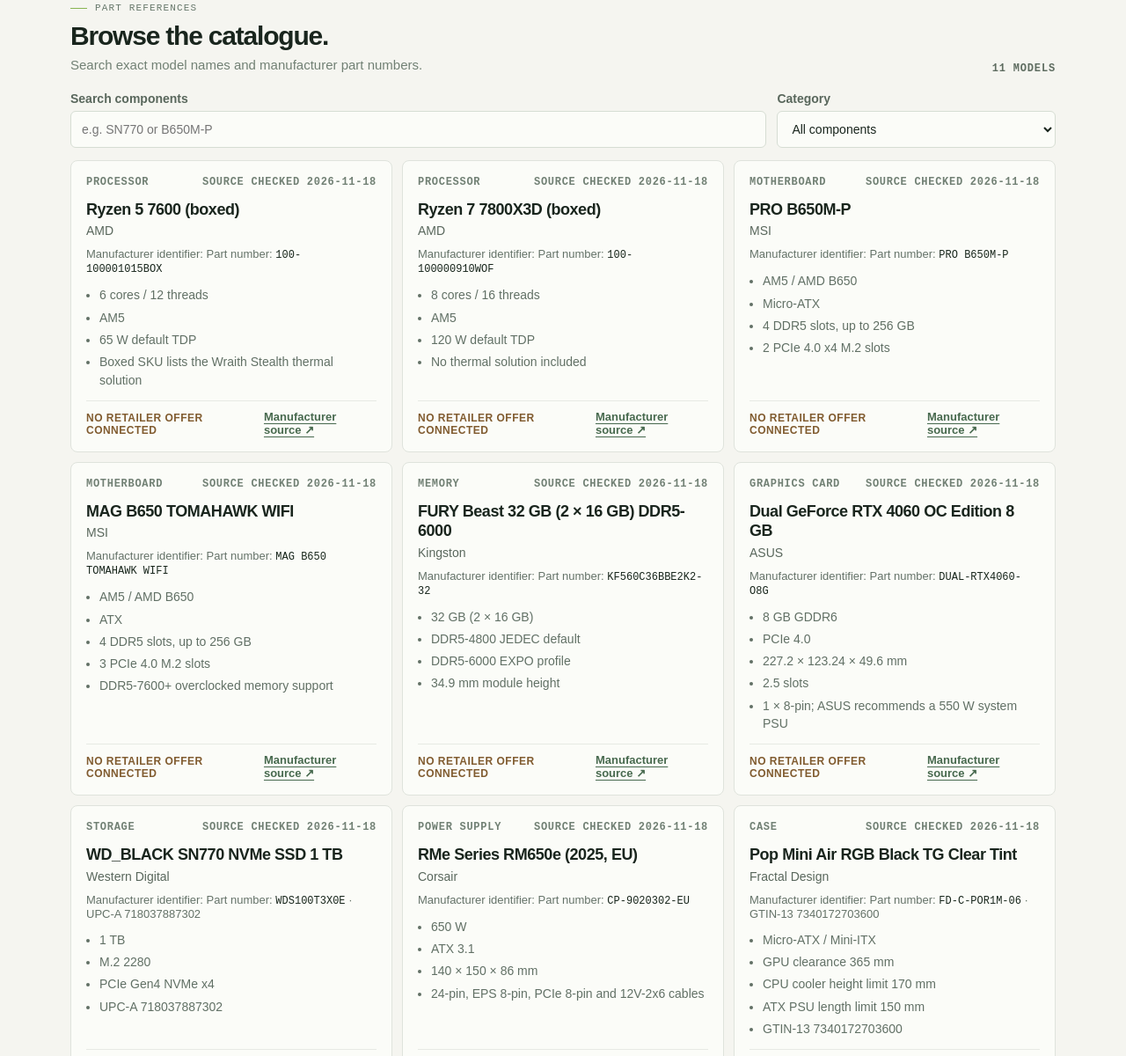
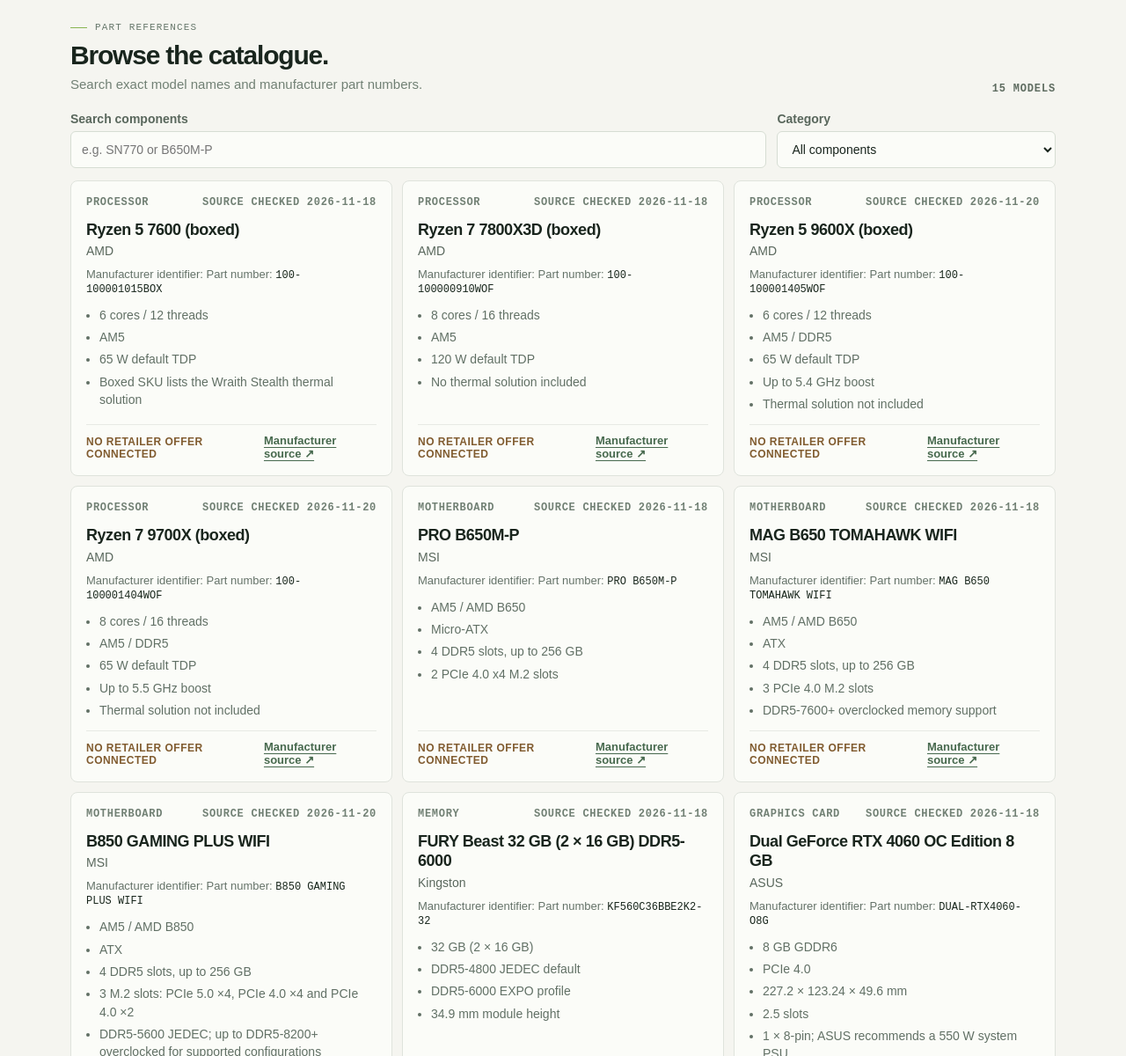
Before and after one commit to odysseyjakub/rigwise-ireland-pc-builder, a website with bundled scripts: page components.html in a window 1280 px wide. Shown: the part 1600-2800 px from the top of the page at 88% size. Built offline with nearby package versions, Linux system fonts and the light colour scheme.

Commit message:
Expand source-checked component catalogue

```diff
--- a/catalogue-data.js
+++ b/catalogue-data.js
@@ -45,6 +45,52 @@ export const VERIFIED_CATALOGUE_PRODUCTS = [
       threadCount: 16
     },
     keySpecs: ["8 cores / 16 threads", "AM5", "120 W default TDP", "No thermal solution included"]
+  },
+  {
+    id: "amd-ryzen-5-9600x-box",
+    category: "cpu",
+    name: "Ryzen 5 9600X (boxed)",
+    brand: "AMD",
+    manufacturerPartNumber: "100-100001405WOF",
+    sourceUrl: "https://www.amd.com/en/products/processors/desktops/ryzen/9000-series/amd-ryzen-5-9600x.html",
+    sourceTitle: "AMD Ryzen 5 9600X specifications",
+    sourceCheckedAt: "2026-11-20",
+    specs: {
+      socket: "AM5",
+      compatibleChipsets: ["A620", "B650", "B650E", "B840", "B850", "X670", "X670E", "X870", "X870E"],
+      memoryGen: "DDR5",
+      watts: 65,
+      integratedGraphics: true,
+      coreCount: 6,
+      threadCount: 12,
+      baseClockGHz: 3.9,
+      maxBoostClockGHz: 5.4,
+      thermalSolutionIncluded: false
+    },
+    keySpecs: ["6 cores / 12 threads", "AM5 / DDR5", "65 W default TDP", "Up to 5.4 GHz boost", "Thermal solution not included"]
+  },
+  {
+    id: "amd-ryzen-7-9700x-box",
+    category: "cpu",
+    name: "Ryzen 7 9700X (boxed)",
+    brand: "AMD",
+    manufacturerPartNumber: "100-100001404WOF",
+    sourceUrl: "https://www.amd.com/en/products/processors/desktops/ryzen/9000-series/amd-ryzen-7-9700x.html",
+    sourceTitle: "AMD Ryzen 7 9700X specifications",
+    sourceCheckedAt: "2026-11-20",
+    specs: {
+      socket: "AM5",
+      compatibleChipsets: ["A620", "B650", "B650E", "B840", "B850", "X670", "X670E", "X870", "X870E"],
+      memoryGen: "DDR5",
+      watts: 65,
+      integratedGraphics: true,
+      coreCount: 8,
+      threadCount: 16,
+      baseClockGHz: 3.8,
+      maxBoostClockGHz: 5.5,
+      thermalSolutionIncluded: false
+    },
+    keySpecs: ["8 cores / 16 threads", "AM5 / DDR5", "65 W default TDP", "Up to 5.5 GHz boost", "Thermal solution not included"]
   },
   {
     id: "msi-pro-b650m-p",
@@ -102,6 +148,35 @@ export const VERIFIED_CATALOGUE_PRODUCTS = [
     keySpecs: ["AM5 / AMD B650", "ATX", "4 DDR5 slots, up to 256 GB", "3 PCIe 4.0 M.2 slots", "DDR5-7600+ overclocked memory support"]
   },
   {
+    id: "msi-b850-gaming-plus-wifi",
+    category: "motherboard",
+    name: "B850 GAMING PLUS WIFI",
+    brand: "MSI",
+    manufacturerPartNumber: "B850 GAMING PLUS WIFI",
+    sourceUrl: "https://www.msi.com/Motherboard/B850-GAMING-PLUS-WIFI/Specification",
+    sourceTitle: "MSI B850 GAMING PLUS WIFI specifications",
+    sourceCheckedAt: "2026-11-20",
+    specs: {
+      socket: "AM5",
+      chipset: "B850",
+      form: "ATX",
+      boardSizes: ["ATX"],
+      memoryGen: "DDR5",
+      maxMemoryGb: 256,
+      memorySlots: 4,
+      maxMemorySpeedMts: 5600,
+      maxMemoryOcSpeedMts: 8200,
+      supportedCpuSeries: ["Ryzen 7000", "Ryzen 8000", "Ryzen 9000"],
+      pcieSlots: ["PCIe 5.0"],
+      m2Slots: [
+        { interfaces: ["NVMe"], formFactors: ["M.2 2280", "M.2 2260"], pcieGenerations: [5] },
+        { interfaces: ["NVMe"], formFactors: ["M.2 22110", "M.2 2280"], pcieGenerations: [4] },
+        { interfaces: ["NVMe"], formFactors: ["M.2 2280", "M.2 2260"], pcieGenerations: [4] }
+      ]
+    },
+    keySpecs: ["AM5 / AMD B850", "ATX", "4 DDR5 slots, up to 256 GB", "3 M.2 slots: PCIe 5.0 ×4, PCIe 4.0 ×4 and PCIe 4.0 ×2", "DDR5-5600 JEDEC; up to DDR5-8200+ overclocked for supported configurations"]
+  },
+  {
     id: "kingston-fury-beast-32gb-ddr5-6000",
     category: "memory",
     name: "FURY Beast 32 GB (2 × 16 GB) DDR5-6000",
@@ -139,6 +214,25 @@ export const VERIFIED_CATALOGUE_PRODUCTS = [
       powerConnectors: ["PCIe-8pin"]
     },
     keySpecs: ["8 GB GDDR6", "PCIe 4.0", "227.2 × 123.24 × 49.6 mm", "2.5 slots", "1 × 8-pin; ASUS recommends a 550 W system PSU"]
+  },
+  {
+    id: "asus-dual-rtx5070-o12g",
+    category: "graphics",
+    name: "Dual GeForce RTX 5070 OC Edition 12 GB",
+    brand: "ASUS",
+    manufacturerPartNumber: "DUAL-RTX5070-O12G",
+    sourceUrl: "https://www.asus.com/uk/motherboards-components/graphics-cards/dual/dual-rtx5070-o12g/techspec/",
+    sourceTitle: "ASUS Dual RTX 5070 OC Edition specifications",
+    sourceCheckedAt: "2026-11-20",
+    specs: {
+      interface: "PCIe 5.0",
+      memoryGb: 12,
+      length: 249,
+      thicknessSlots: 2.53,
+      recommendedSystemPowerW: 750,
+      powerConnector: "16-pin"
+    },
+    keySpecs: ["12 GB GDDR7", "PCI Express 5.0", "249 × 126 × 50.6 mm", "2.53 slots", "16-pin power; ASUS recommends a 750 W system PSU"]
   },
   {
     id: "wd-black-sn770-1tb",
--- a/components.html
+++ b/components.html
@@ -21,7 +21,7 @@
     <div class="eyebrow"><span class="eyebrow-line"></span> MANUFACTURER-SOURCED HARDWARE</div>
     <h1 id="component-title">Real parts.<br><span>No invented offers.</span></h1>
     <p>This starter catalogue records exact product models and specifications from manufacturer pages. It does not include retailer prices, current stock, Irish delivery, or a purchasing recommendation.</p>
-    <div class="component-trust-note"><strong>Data boundary</strong><span>Source pages were checked on 18 November 2026. Product availability can change; each manufacturer link is the source of record. Retailer offer access is not connected.</span></div>
+    <div class="component-trust-note"><strong>Data boundary</strong><span>Each model shows when its manufacturer source was checked. Product availability can change; each manufacturer link is the source of record. Retailer offer access is not connected.</span></div>
   </section>
   <section class="reference-build" aria-labelledby="reference-title">
     <div class="reference-heading"><div><div class="eyebrow"><span class="eyebrow-line"></span> DOCUMENTED FIT EXAMPLE</div><h2 id="reference-title">One reference build.</h2><p>Some checks remain unknown where official data is missing. No part prices are shown.</p></div><span id="reference-status" class="reference-status" aria-live="polite">Checking parts…</span></div>
```
Also changed, not shown: guides.html (+4 -4 lines), tests/catalogue.test.js (+20 -1 lines).
